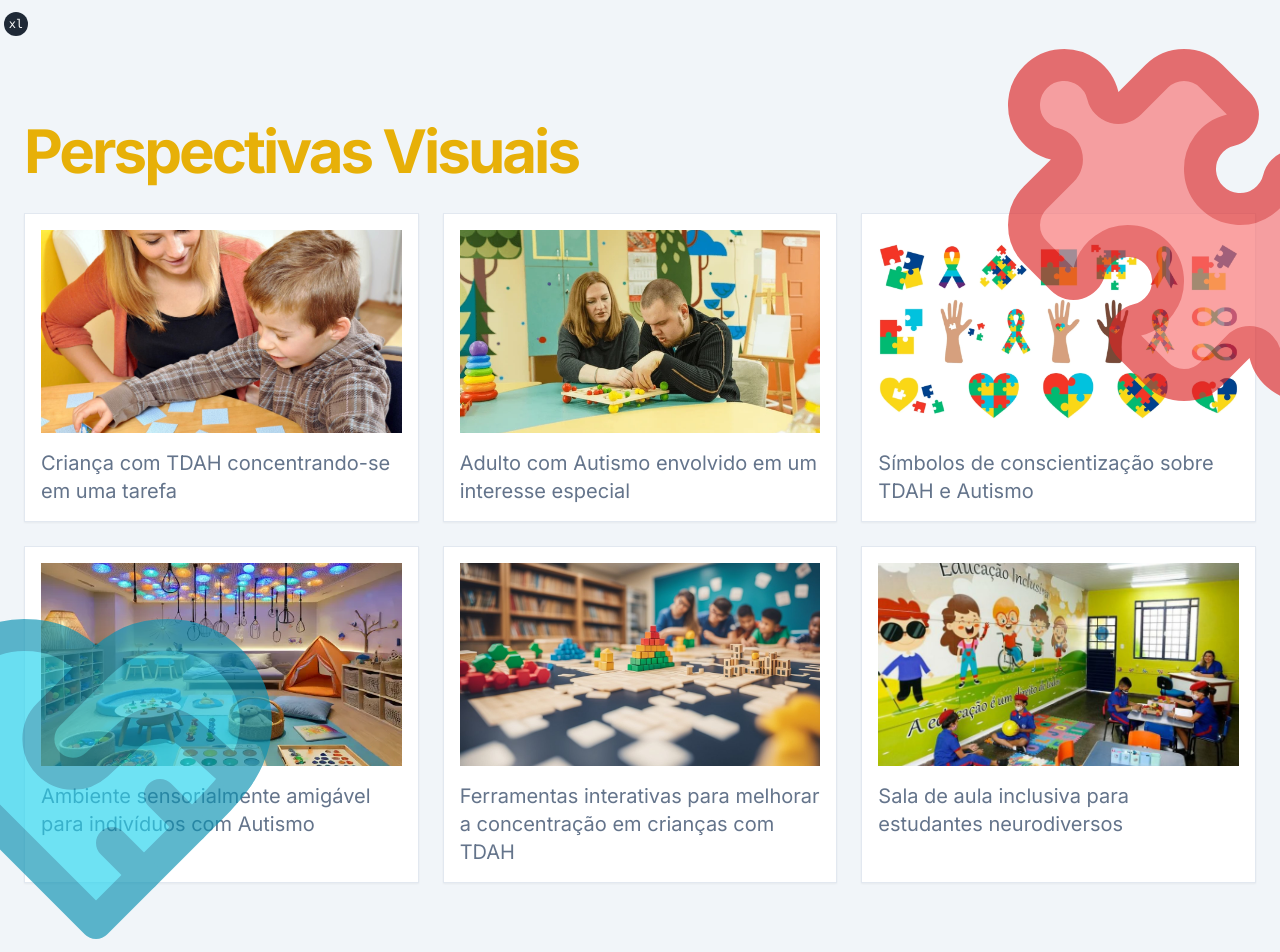
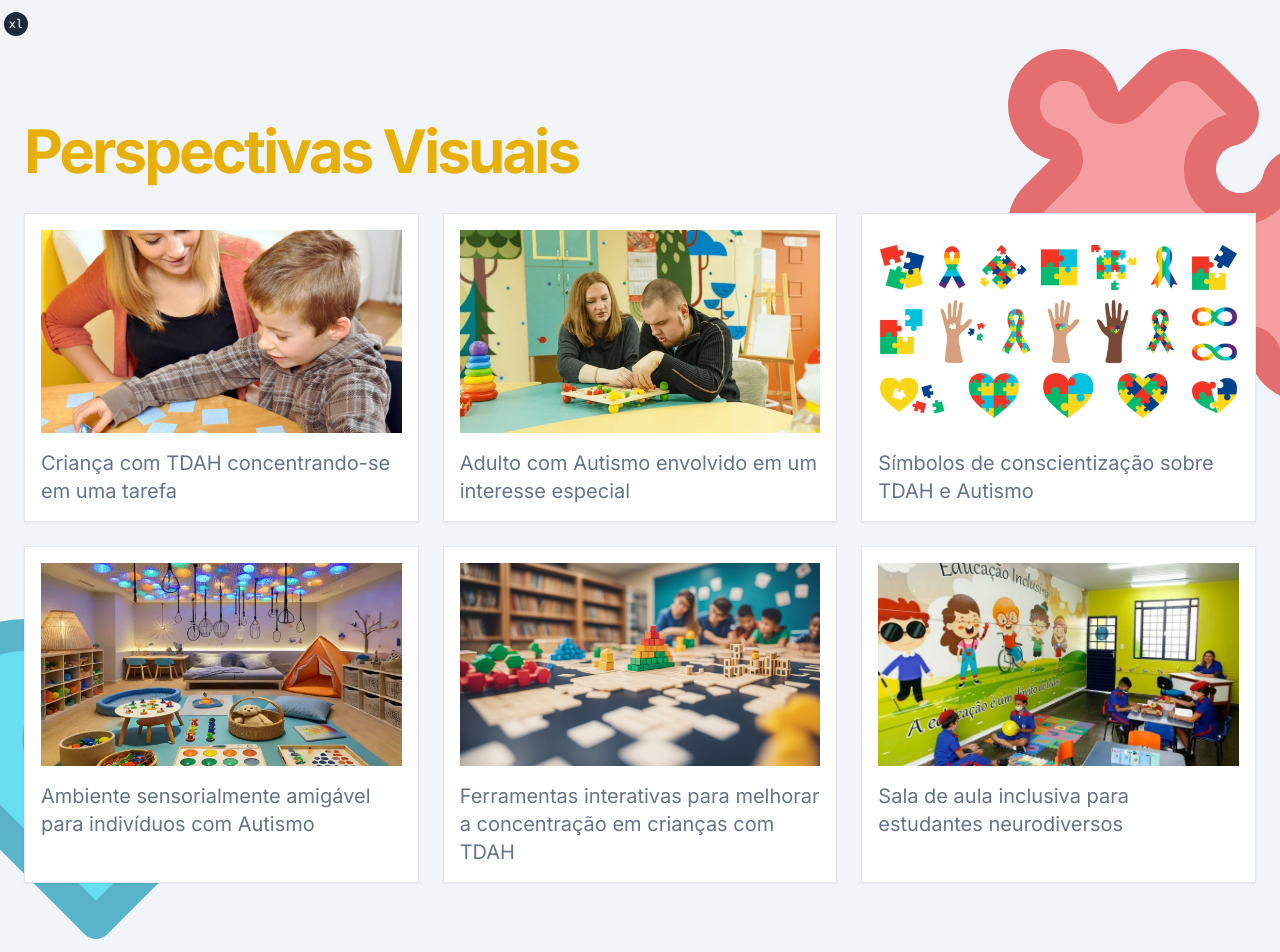
Before and after one commit to matheusht/NeuroMundo, a Next.js app: page / in a window 1280 px wide. Shown: the part 760-1712 px from the top of the page. Built offline with nearby package versions, Linux system fonts and the light colour scheme.

Commit message:
fix: 🐛 adjust

```diff
--- a/components/landing.tsx
+++ b/components/landing.tsx
@@ -218,18 +218,18 @@ export default function Component() {
           id="galeria"
           className="relative w-full overflow-hidden bg-muted py-12 md:py-24 lg:py-32"
         >
-          <div className="absolute -right-24 top-10 rotate-90">
+          <div className="absolute -right-24 top-10 z-0 rotate-90">
             <PuzzleIcon className="hidden size-96 fill-red-400 stroke-red-600 opacity-65 md:block" />
           </div>
 
-          <div className="rotate absolute -left-24 bottom-10">
+          <div className="rotate absolute -left-24 bottom-10 z-0">
             <HeartHandshake className="hidden size-96 fill-cyan-400 stroke-cyan-600  opacity-65 md:block" />
           </div>
-          <div className="container px-4 md:px-6">
+          <div className="container relative z-20 px-4 md:px-6">
             <h2 className="mb-8 text-4xl font-bold tracking-tighter text-accent sm:text-6xl md:text-6xl">
               Perspectivas Visuais
             </h2>
-            <div className="grid grid-cols-1 gap-6 sm:grid-cols-2 lg:grid-cols-3">
+            <div className="z-10 grid grid-cols-1 gap-6 sm:grid-cols-2 lg:grid-cols-3">
               {[
                 {
                   text: "Criança com TDAH concentrando-se em uma tarefa",
```
